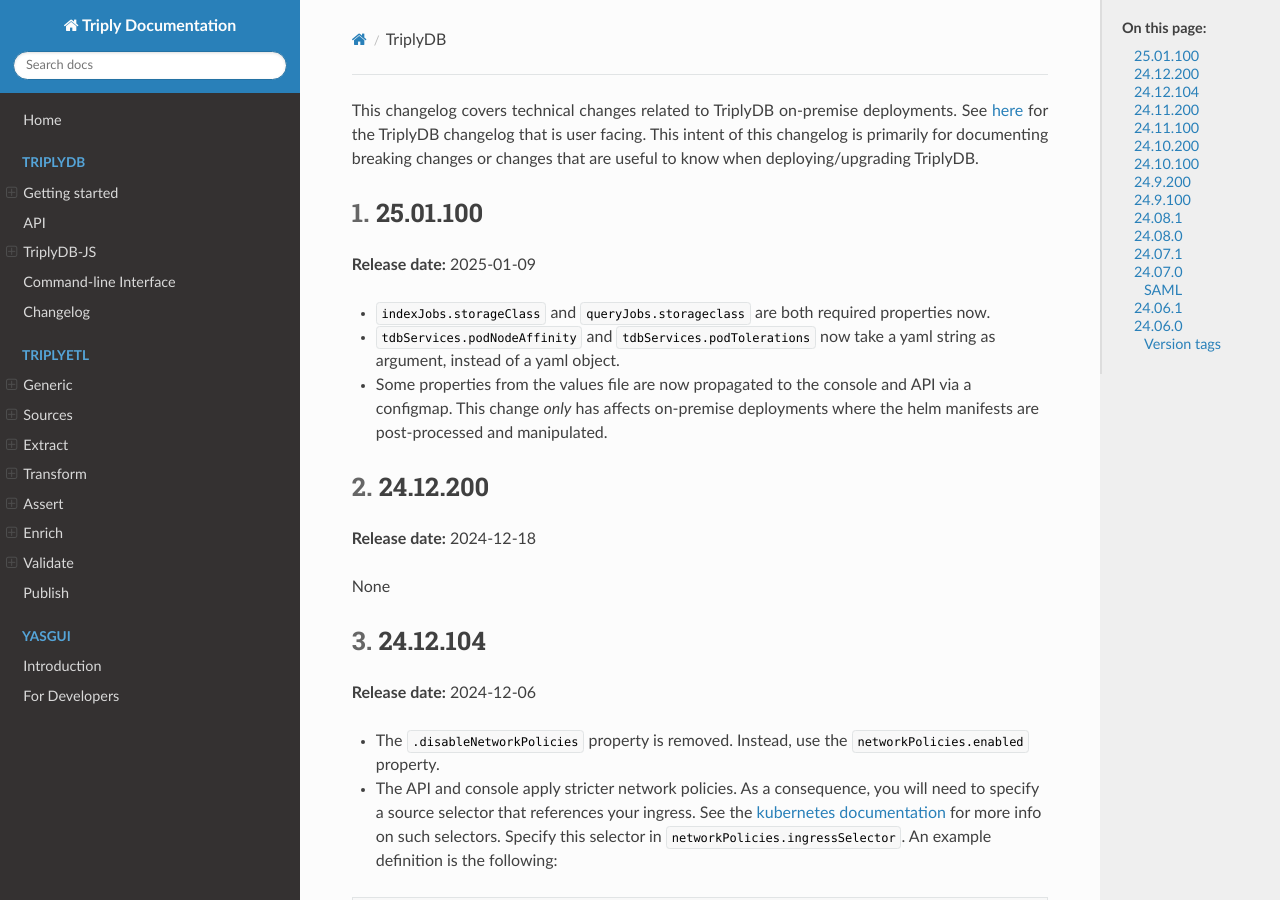
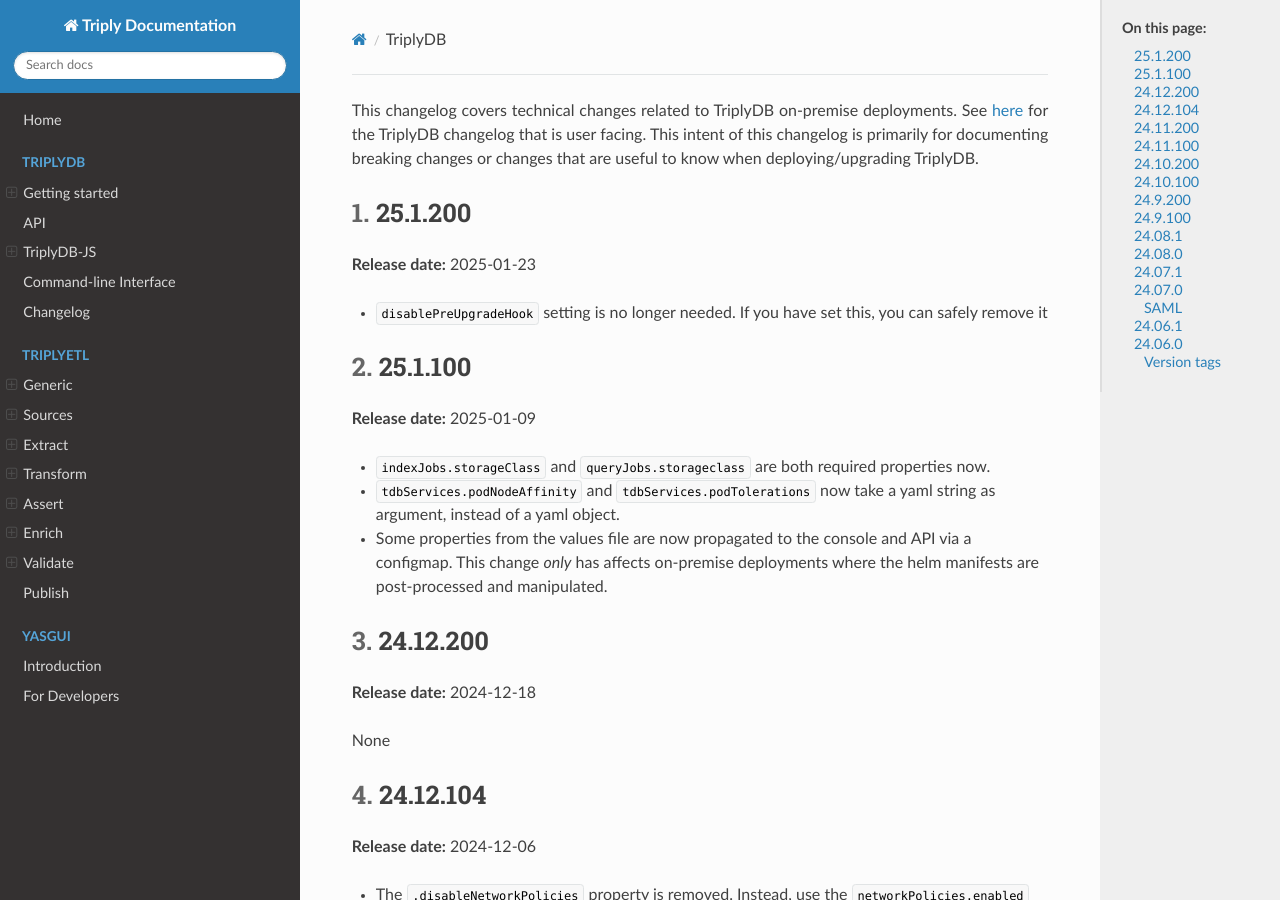
Before and after one commit to TriplyDB/Documentation, an MkDocs documentation site: the page built from docs/triplydb-technical-changelog/index.md, in a window 1280 px wide and 900 px high. Built offline with MkDocs 1.6.1, drawn with Linux system fonts in a browser that asks for light colours.

Commit message:
Update technical changelog

```diff
--- a/docs/triplydb-technical-changelog/index.md
+++ b/docs/triplydb-technical-changelog/index.md
@@ -8,7 +8,14 @@
 This changelog covers technical changes related to TriplyDB on-premise deployments. See [here](/triplydb-changelog) for the TriplyDB changelog that is user facing.
 This intent of this changelog is primarily for documenting breaking changes or changes that are useful to know when deploying/upgrading TriplyDB.
 
-## 25.01.100 {#25.01.100}
+## 25.1.200 {#25.1.200}
+
+**Release date:** 2025-01-23
+
+- `disablePreUpgradeHook` setting is no longer needed. If you have set this, you can
+  safely remove it
+
+## 25.1.100 {#25.1.100}
 
 **Release date:** 2025-01-09
 
```
Also changed, not shown: docs/triplydb-changelog/index.md (+3 -1 lines).
